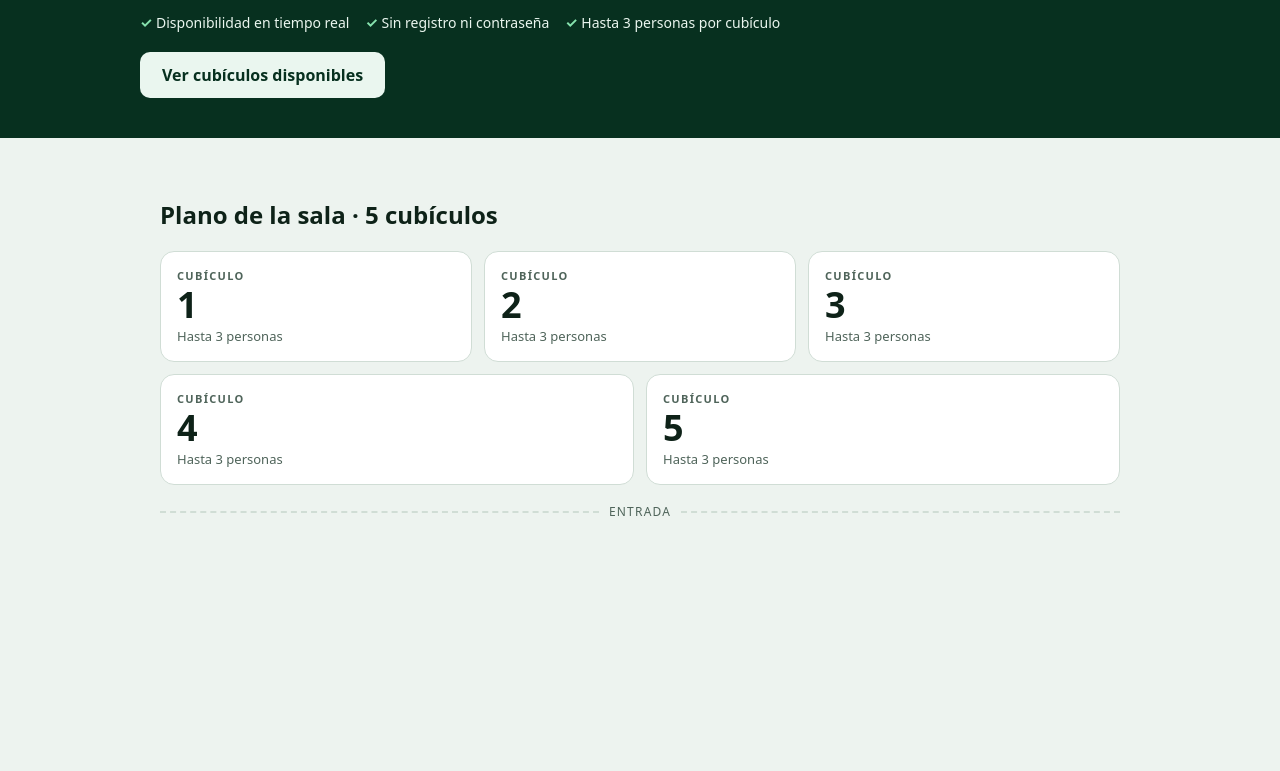
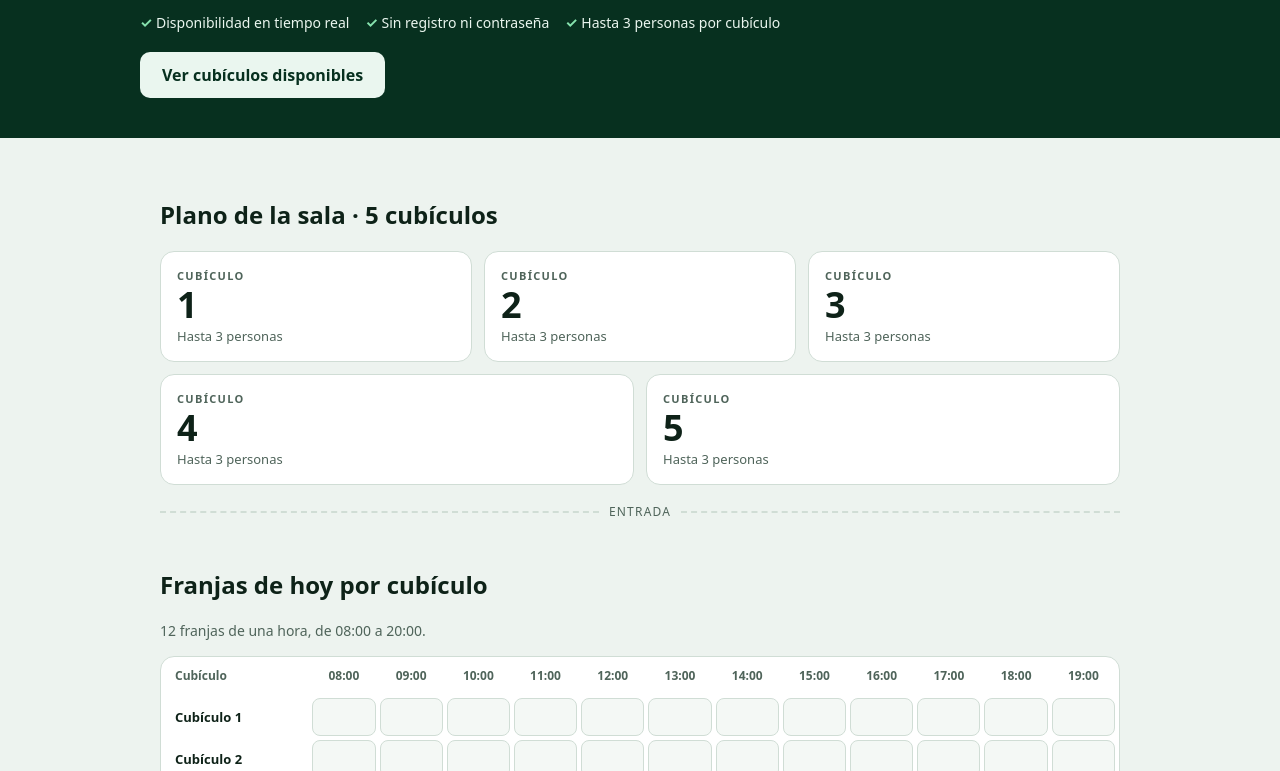
Before and after one commit to RicoUfoo/Cubiculos_Tecmilenio, a plain HTML site: page static/index.html in a window 1280 px wide. Shown: the part 181-952 px from the top of the page. Before the commit the page ends 800 px from the top, so only its background shows below. Drawn offline with Linux system fonts and the light colour scheme.

Commit message:
T9: cuadrícula de franjas por cubículo

```diff
--- a/static/Script.js
+++ b/static/Script.js
@@ -96,6 +96,40 @@ const Vista = {
     this.$("plano").innerHTML = html;
   },
 
+  // T9: cuadrícula de franjas por cubículo.
+  renderFranjas() {
+    const franjas = Modelo.franjas();
+    const cubiculos = Modelo.cubiculos();
+    const pad = n => String(n).padStart(2, "0");
+
+    const cabecera = franjas
+      .map(f => `<th scope="col">${pad(f.inicio)}:00</th>`)
+      .join("");
+
+    const filas = cubiculos.map(c => `
+      <tr data-cub="${c.id}">
+        <th scope="row">${c.nombre}</th>
+        ${franjas.map(f => `
+        <td>
+          <button class="slot" type="button"
+                  data-cub="${c.id}" data-franja="${f.id}"
+                  aria-label="${c.nombre}, ${f.etiqueta}"></button>
+        </td>`).join("")}
+      </tr>`).join("");
+
+    this.$("franjas").innerHTML = `
+      <table class="tabla-franjas">
+        <caption class="sr-only">Franjas de una hora por cubículo</caption>
+        <thead><tr><th scope="col">Cubículo</th>${cabecera}</tr></thead>
+        <tbody>${filas}</tbody>
+      </table>`;
+
+    const info = this.$("franjasInfo");
+    if (info && franjas.length) {
+      info.textContent = `${franjas.length} franjas de una hora, de ${franjas[0].etiqueta.slice(0, 5)} a ${franjas[franjas.length - 1].etiqueta.slice(-5)}.`;
+    }
+  },
+
   // T6: reloj y fecha en vivo, formato es-MX
   _fmtHora: new Intl.DateTimeFormat(Config.LOCALE, {
     hour: "2-digit",
@@ -128,6 +162,7 @@ const Vista = {
 const App = {
   iniciar() {
     Vista.renderPlano();
+    Vista.renderFranjas();   // T9
     Vista.renderReloj();
     setInterval(() => Vista.renderReloj(), 1000);
   },
--- a/static/Style.css
+++ b/static/Style.css
@@ -53,3 +53,20 @@ h1 { margin: 0; font-size: clamp(2.2rem, 7vw, 3.4rem); line-height: 1; }
   .booth:nth-child(5) { grid-column: span 2; }
 }
 @media (prefers-reduced-motion: reduce) { .booth { transition: none; } }
+
+/* T9: cuadrícula de franjas por cubículo */
+.sr-only { position: absolute; width: 1px; height: 1px; overflow: hidden; clip: rect(0 0 0 0); white-space: nowrap; }
+.franjas-sec { margin-top: 48px; }
+.franjas-info { margin: 4px 0 16px; font-size: 14px; color: #4F645A; }
+.tabla-wrap { overflow-x: auto; border: 1.5px solid #D0DDD5; border-radius: 14px; background: #fff; }
+.tabla-franjas { border-collapse: separate; border-spacing: 4px; width: 100%; min-width: 760px; }
+.tabla-franjas th { font-size: 12px; font-weight: 600; color: #4F645A; text-align: center; padding: 6px 2px; }
+.tabla-franjas thead th:first-child, .tabla-franjas tbody th { text-align: left; padding-left: 10px; white-space: nowrap; position: sticky; left: 0; background: #fff; }
+.tabla-franjas tbody th { font-size: 13px; color: #0E2218; }
+.tabla-franjas td { padding: 0; }
+.slot {
+  appearance: none; display: block; width: 100%; height: 38px; cursor: pointer;
+  background: #F4F8F5; border: 1.5px solid #D0DDD5; border-radius: 8px;
+}
+.slot:hover { border-color: #0A7A45; }
+.slot:focus-visible { outline: 3px solid #0A7A45; outline-offset: 2px; }
--- a/static/index.html
+++ b/static/index.html
@@ -39,8 +39,16 @@
     <h2 id="planoTitulo">Plano de la sala · 5 cubículos</h2>
     <div class="booths" id="plano" aria-labelledby="planoTitulo"></div>
     <div class="door"><span>Entrada</span></div>
+
+    <!-- T9: Cuadrícula de franjas por cubículo (se genera desde Script.js) -->
+    <section class="franjas-sec" aria-labelledby="franjasTitulo">
+      <h2 id="franjasTitulo">Franjas de hoy por cubículo</h2>
+      <p class="franjas-info" id="franjasInfo"></p>
+      <div class="tabla-wrap" id="franjas"></div>
+    </section>
   </main>
 
   <script src="Script.js"></script>
 </body>
 </html>
+//test Fn 67 that was loose, speak to me oh toothless one s
```
